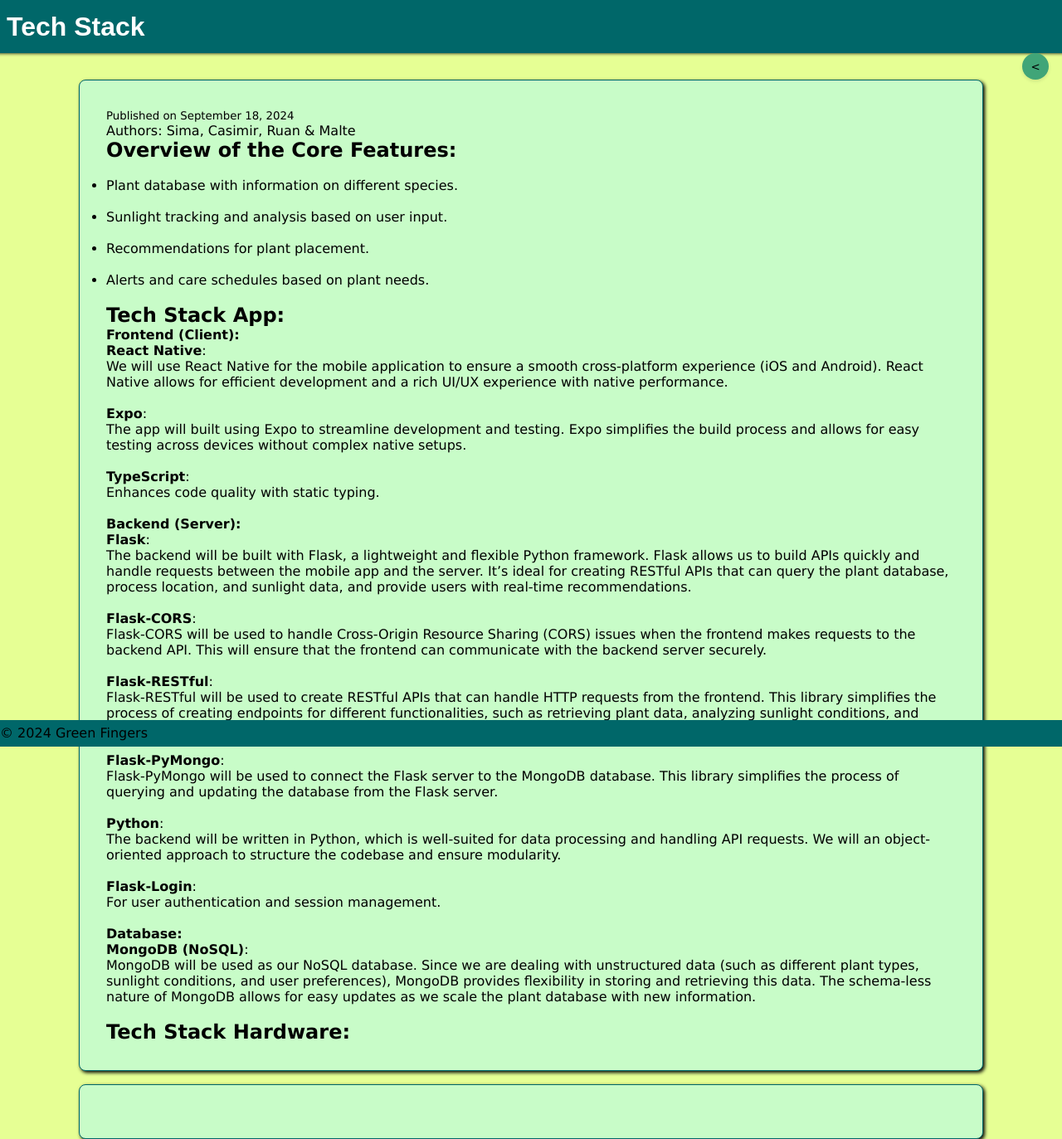
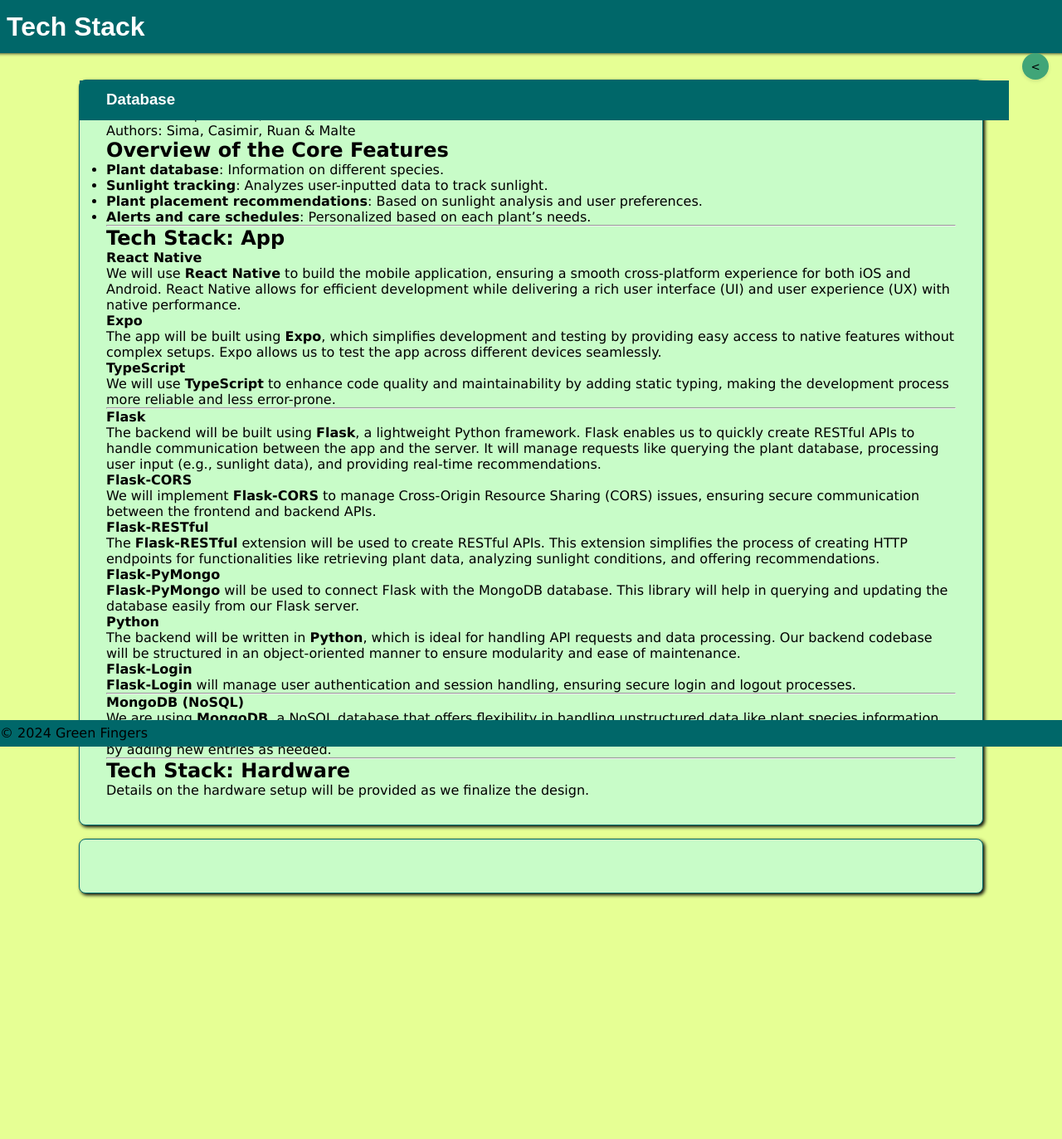
Before and after one commit to Green-Fingers-App/gardeningApp, a Jekyll site: the page built from docs/_posts/2024-09-18-tech-stack.md, in a window 1280 px wide. Shown: the whole page at 83% size. Built offline with Jekyll 4.4.1, drawn with Linux system fonts in a browser that asks for light colours; some web fonts are replaced; comment, search, counter and statistics services are not loaded.

Commit message:
tech stack update

```diff
--- a/docs/_posts/2024-09-18-tech-stack.md
+++ b/docs/_posts/2024-09-18-tech-stack.md
@@ -5,51 +5,59 @@
 author: "Sima, Casimir, Ruan & Malte"
 ---
 
-## Overview of the Core Features:
-<br/>
-- Plant database with information on different species.<br/><br/>
-- Sunlight tracking and analysis based on user input.<br/><br/>
-- Recommendations for plant placement.<br/><br/>
-- Alerts and care schedules based on plant needs.<br/><br/>
+## Overview of the Core Features
 
+- **Plant database**: Information on different species.
+- **Sunlight tracking**: Analyzes user-inputted data to track sunlight.
+- **Plant placement recommendations**: Based on sunlight analysis and user preferences.
+- **Alerts and care schedules**: Personalized based on each plant's needs.
 
-## Tech Stack App:<br/>
+---
 
-#### Frontend (Client):<br/>
+## Tech Stack: App
 
-**React Native**:<br/>
-We will use React Native for the mobile application to ensure a smooth cross-platform experience (iOS and Android). React Native allows for efficient development and a rich UI/UX experience with native performance. <br/><br/>
+### Frontend (Client)
 
-**Expo**:<br/>
-The app will built using Expo to streamline development and testing. Expo simplifies the build process and allows for easy testing across devices without complex native setups.<br/><br/>
+#### **React Native**
+We will use **React Native** to build the mobile application, ensuring a smooth cross-platform experience for both iOS and Android. React Native allows for efficient development while delivering a rich user interface (UI) and user experience (UX) with native performance.
 
-**TypeScript**:<br/>
-Enhances code quality with static typing. <br/><br/>
+#### **Expo**
+The app will be built using **Expo**, which simplifies development and testing by providing easy access to native features without complex setups. Expo allows us to test the app across different devices seamlessly.
 
+#### **TypeScript**
+We will use **TypeScript** to enhance code quality and maintainability by adding static typing, making the development process more reliable and less error-prone.
 
-#### Backend (Server):<br/>
+---
 
-**Flask**:<br/>
-The backend will be built with Flask, a lightweight and flexible Python framework. Flask allows us to build APIs quickly and handle requests between the mobile app and the server. It’s ideal for creating RESTful APIs that can query the plant database, process location, and sunlight data, and provide users with real-time recommendations. <br/><br/>
+### Backend (Server)
 
-**Flask-CORS**:<br/>
-Flask-CORS will be used to handle Cross-Origin Resource Sharing (CORS) issues when the frontend makes requests to the backend API. This will ensure that the frontend can communicate with the backend server securely. <br/><br/>
+#### **Flask**
+The backend will be built using **Flask**, a lightweight Python framework. Flask enables us to quickly create RESTful APIs to handle communication between the app and the server. It will manage requests like querying the plant database, processing user input (e.g., sunlight data), and providing real-time recommendations.
 
-**Flask-RESTful**:<br/>
-Flask-RESTful will be used to create RESTful APIs that can handle HTTP requests from the frontend. This library simplifies the process of creating endpoints for different functionalities, such as retrieving plant data, analyzing sunlight conditions, and providing recommendations. <br/><br/>
+#### **Flask-CORS**
+We will implement **Flask-CORS** to manage Cross-Origin Resource Sharing (CORS) issues, ensuring secure communication between the frontend and backend APIs.
 
-**Flask-PyMongo**:<br/>
-Flask-PyMongo will be used to connect the Flask server to the MongoDB database. This library simplifies the process of querying and updating the database from the Flask server. <br/><br/>
+#### **Flask-RESTful**
+The **Flask-RESTful** extension will be used to create RESTful APIs. This extension simplifies the process of creating HTTP endpoints for functionalities like retrieving plant data, analyzing sunlight conditions, and offering recommendations.
 
-**Python**:<br/>
-The backend will be written in Python, which is well-suited for data processing and handling API requests. We will an object-oriented approach to structure the codebase and ensure modularity. <br/><br/>
+#### **Flask-PyMongo**
+**Flask-PyMongo** will be used to connect Flask with the MongoDB database. This library will help in querying and updating the database easily from our Flask server.
 
-**Flask-Login**:<br/>
-For user authentication and session management. <br/><br/>
+#### **Python**
+The backend will be written in **Python**, which is ideal for handling API requests and data processing. Our backend codebase will be structured in an object-oriented manner to ensure modularity and ease of maintenance.
 
-#### Database:<br/>
+#### **Flask-Login**
+**Flask-Login** will manage user authentication and session handling, ensuring secure login and logout processes.
 
-**MongoDB (NoSQL)**:<br/>
-MongoDB will be used as our NoSQL database. Since we are dealing with unstructured data (such as different plant types, sunlight conditions, and user preferences), MongoDB provides flexibility in storing and retrieving this data. The schema-less nature of MongoDB allows for easy updates as we scale the plant database with new information. <br/><br/>
+---
 
-## Tech Stack Hardware:<br/>
+### Database
+
+#### **MongoDB (NoSQL)**
+We are using **MongoDB**, a NoSQL database that offers flexibility in handling unstructured data like plant species information, user preferences, and sunlight conditions. The schema-less nature of MongoDB will allow us to easily scale the plant database by adding new entries as needed.
+
+---
+
+## Tech Stack: Hardware
+
+Details on the hardware setup will be provided as we finalize the design.
```
